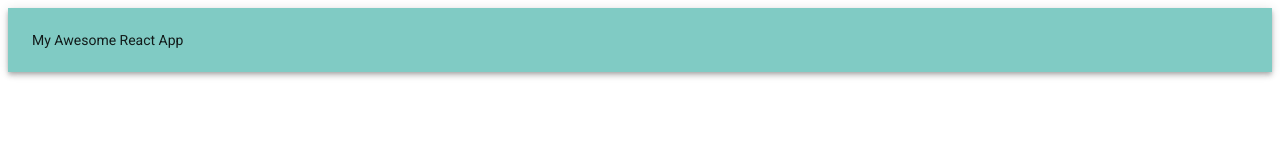
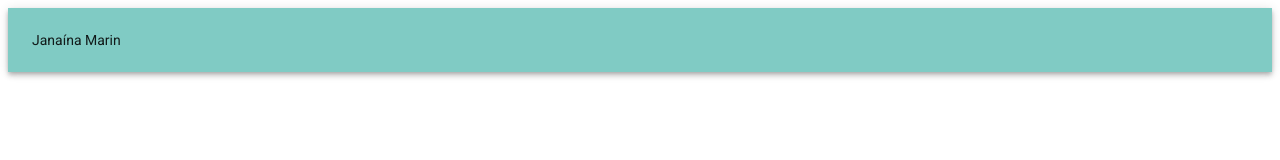
Before and after one commit to JanaMarinS/material-marin, a React (Create React App) app: page / in a window 1280 px wide. Shown: the top 160 px of the page. Built offline with nearby package versions, Linux system fonts and the light colour scheme.

Commit message:
Commit
Commit

```diff
--- a/components/App.js
+++ b/components/App.js
@@ -19,7 +19,7 @@ class App extends Component {
           <AppBar position="static">
             <Toolbar>
               <Typography type="title" color="inherit">
-                My Awesome React App
+                Janaína Marin
               </Typography>
             </Toolbar>
           </AppBar>
```
